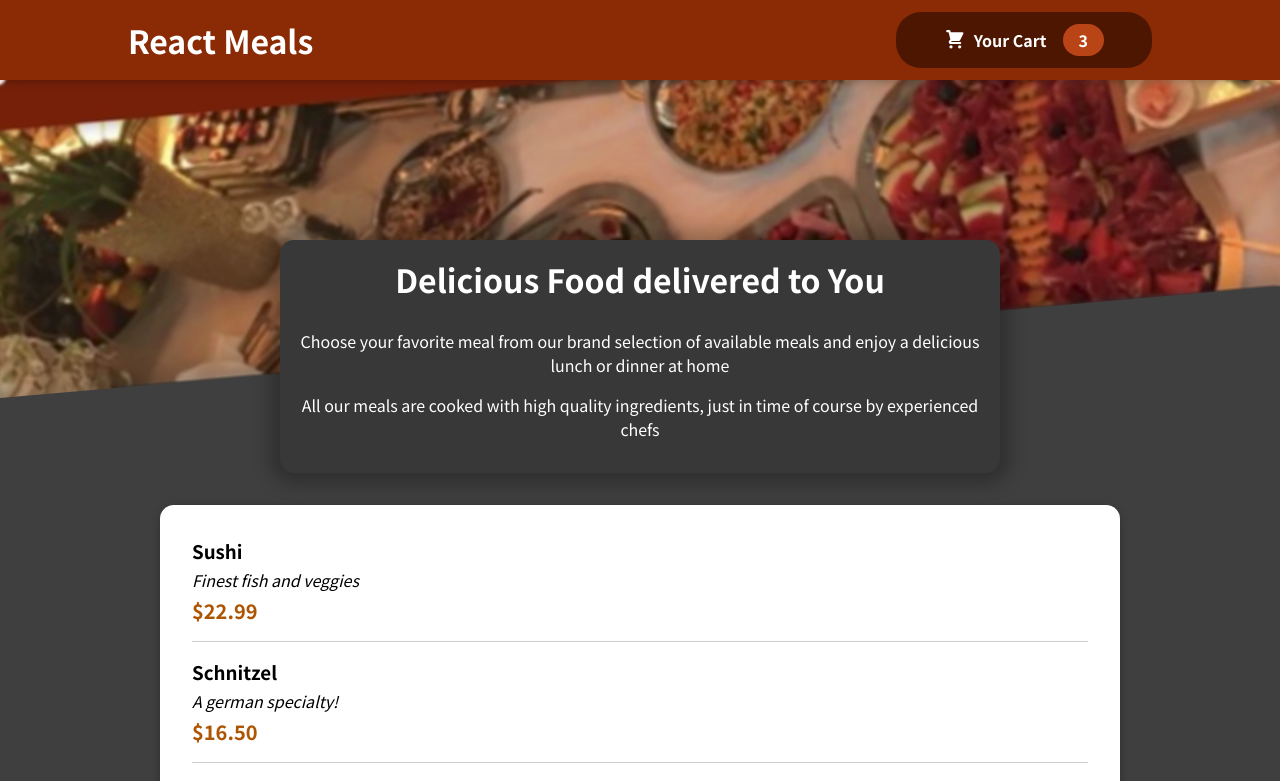
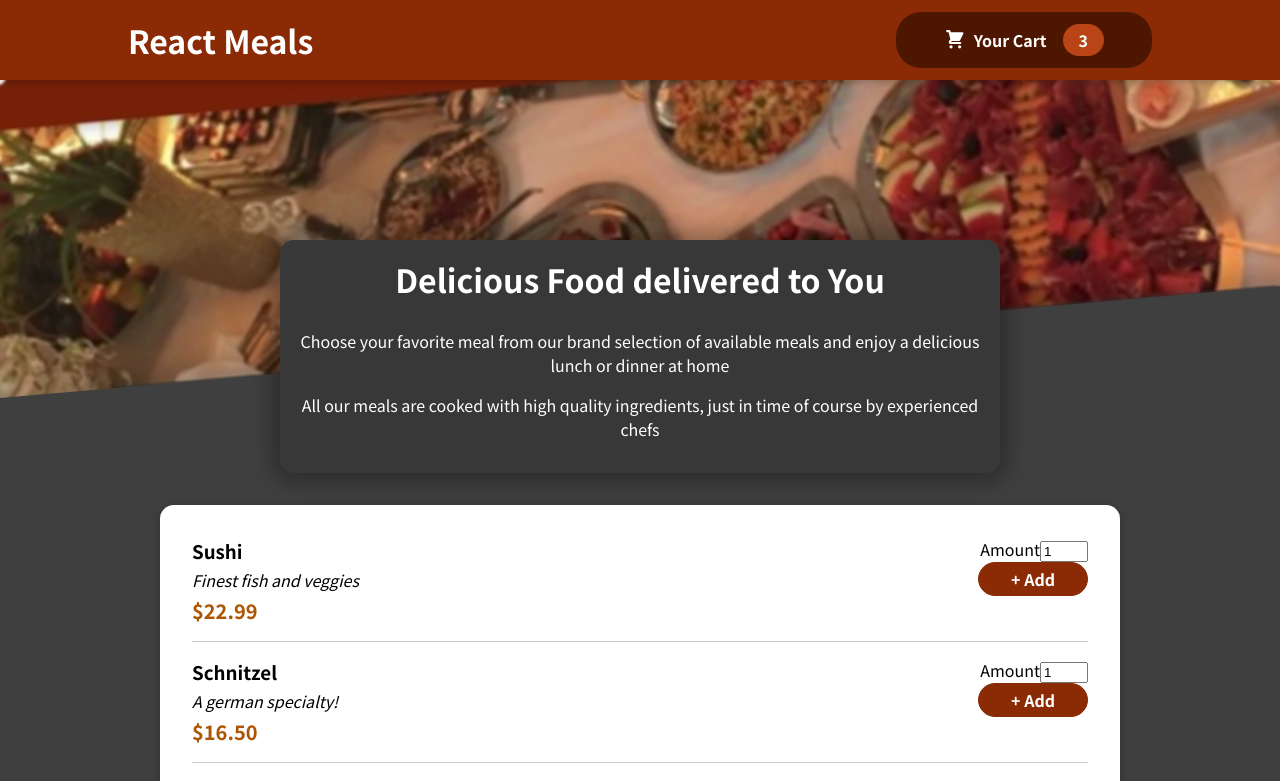
Before and after one commit to Mulukuntla/ReactEcommerceWebsite, a React (Create React App) app: page / in a window 1280 px wide. Shown: the top 781 px of the page. Built offline with nearby package versions, Linux system fonts and the light colour scheme.

Commit message:
adding a form

```diff
--- a/src/components/Meals/MealItem/MealItem.js
+++ b/src/components/Meals/MealItem/MealItem.js
@@ -1,4 +1,5 @@
 import classes from "./MealItem.module.css"
+import MealItemForm from "./MealItemForm"
 const MealItem=(props)=>{
     const price=`$${props.price.toFixed(2)}`
     return (
@@ -8,6 +9,9 @@
                 <div className={classes.description}>{props.description}</div>
                 <div className={classes.price}>{price}</div>
             </div>
+            <div>
+                <MealItemForm></MealItemForm>
+            </div>
         </li>
 
     )
--- /dev/null
+++ b/src/components/Meals/MealItem/MealItemForm.js
@@ -0,0 +1,21 @@
+import classes from "./MealItemForm.module.css"
+import Input from "../../UI/Input"
+const MealItemForm=(props)=>{
+    return (
+        <form className={classes.form}>
+            <Input label="Amount" input={{
+                id:"Amount",
+                type:"Number",
+                min:"1",
+                max:"5",
+                step:"1",
+                defaultValue:"1"
+
+
+            }}></Input>
+            <button>+ Add</button>
+        </form>
+    )
+
+}
+export default MealItemForm
--- /dev/null
+++ b/src/components/Meals/MealItem/MealItemForm.module.css
@@ -0,0 +1,20 @@
+.form {
+    text-align: right;
+  }
+
+  .form button {
+    font: inherit;
+    cursor: pointer;
+    background-color: #8a2b06;
+    border: 1px solid #8a2b06;
+    color: white;
+    padding: 0.25rem 2rem;
+    border-radius: 20px;
+    font-weight: bold;
+  }
+
+  .form button:hover,
+  .form button:active {
+    background-color: #641e03;
+    border-color: #641e03;
+  }
--- /dev/null
+++ b/src/components/UI/Input.js
@@ -0,0 +1,11 @@
+import classes from "./Input.module.css"
+const Input=(props)=>{
+    return(
+        <div className={classes.input}>
+            <label htmlFor={props.input.id}>{props.label}</label>
+            <input {...props.input}></input>
+        </div>
+    )
+
+}
+export default Input
```
Also changed, not shown: src/components/UI/Input.module.css (added).
